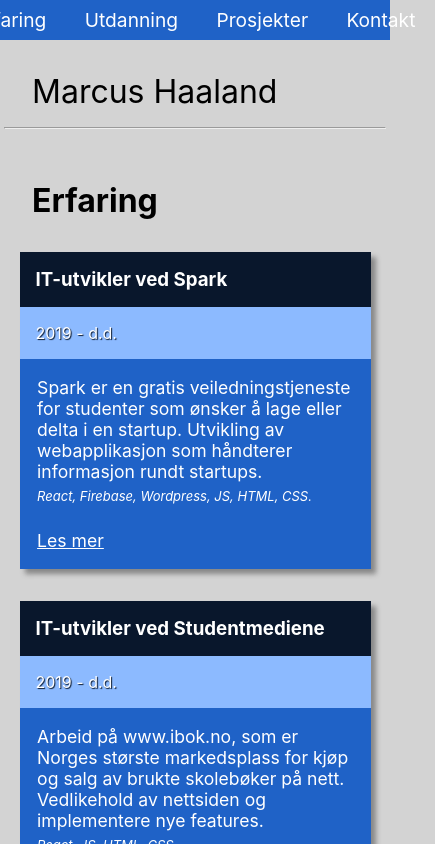
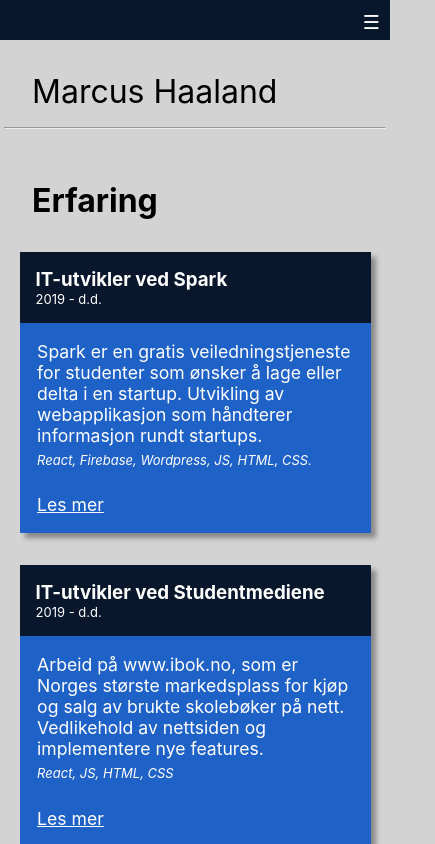
Before and after one commit to haalmarc/CV, a React (Create React App) app: page / in a window 390 px wide. Shown: the top 844 px of the page, 435 px wide, since content can reach past the window. Built offline with nearby package versions, Linux system fonts and the light colour scheme.

Commit message:
Add hamburgermenu

```diff
--- a/src/App.js
+++ b/src/App.js
@@ -74,14 +74,14 @@ function App() {
       </h1>
       <Infobox
         job="Ressurskilde for emner"
-        date=""
+        date="2020 vår"
         jobdesc="En webapplikasjon for deling av nyttige ressurser av emner. Benyttet React og bootstrap i frontend. Benyttet Firebase for database og autentisering. Alle kan legge til ressurser og emner, men bare innloggede kan slette dem."
         tech="React, Bootstrap, Firebase"
         link="https://s.ntnu.no/mineemner"
       />
       <Infobox
         job="Nettside for dansegruppe"
-        date=""
+        date="2019 høst"
         jobdesc="Skoleprosjekt i gruppe hvor jeg bidro i designavgjørelser og hadde hovedansvar for responsivitet og å minimere overlappende kode. Jeg var også bindeledd mellom veileder og gruppa, og fulgte opp oppgaver."
         tech="HTML, CSS, Javascript"
         link="https://s.ntnu.no/webtek17"
--- a/src/components/Footer/index.css
+++ b/src/components/Footer/index.css
@@ -1,7 +1,7 @@
 footer {
   width: 100%;
   height: 40px;
-  background-color: #1F62C7;
+  background-color: #09172c;
   color: white;
   display: flex;
   justify-content: center;
--- a/src/components/Header/index.css
+++ b/src/components/Header/index.css
@@ -1,18 +1,13 @@
 header {
   width: 100%;
-  height: 40px;
-  background-color: #1F62C7;
+  min-height: 40px;
+  background-color: #09172c;
   color: white;
   display: flex;
   justify-content: center;
   align-items: center;
   position: sticky;
   top: 0;
-}
-
-nav {
-  display: flex;
-  justify-content: center;
 }
 
 nav a {
@@ -62,3 +57,37 @@ nav a {
 }
 
 /* Nav:hover slutt */
+
+/* Hamburgermenu */
+
+/* Hide Hamburger */
+nav label, #hamburger {
+  display: none;
+  position: absolute;
+  right: 0;
+  top: 0;
+}
+
+/* [ON SMALL SCREENS] */
+@media screen and (max-width: 768px){
+  /* Show Hamburger */
+  nav label {
+    display: inline-block;
+    color: #fff;
+    font-size: 1.2em;
+    padding: 10px;
+  }
+
+  /* Break down menu items into vertical */
+  nav a {
+    display: block;
+  }
+
+  /* Toggle show/hide menu on checkbox click */
+  nav a {
+    display: none;
+  }
+  nav input:checked ~ a {
+    display: block;
+  }
+}
--- a/src/components/Header/index.js
+++ b/src/components/Header/index.js
@@ -6,6 +6,8 @@ class Header extends React.Component {
     return (
       <header>
         <nav>
+          <label for="hamburger">&#9776;</label>
+          <input type="checkbox" id="hamburger"/>
           <a href="#erfaring" className="navElement">Erfaring</a>
           <a href="#utdanning" className="navElement">Utdanning</a>
           <a href="#prosjekter" className="navElement">Prosjekter</a>
--- a/src/components/Infobox/index.css
+++ b/src/components/Infobox/index.css
@@ -28,10 +28,8 @@ a:hover {
 }
 
 .dateBox {
-  background-color: #8CBAFF;
+  font-size: small;
   color: white;
-  padding: 1em;
-  text-shadow: 1px 1px 1px #09172c;
 }
 
 .jobDesc {
--- a/src/components/Infobox/index.js
+++ b/src/components/Infobox/index.js
@@ -5,11 +5,11 @@ const Infobox = ({ job, date, jobdesc, tech, link }) => (
   <div className="infoBox">
     <div className="jobtitleBox">
       <h3>{job}</h3>
+      {date ? (
+      <p className="dateBox">
+      {date}
+    </p>) : ""}
     </div>
-    {date ? (
-      <div className="dateBox">
-      {date}
-    </div>) : ""}
     <div className="jobDesc">
       {jobdesc}
       <p className="tech">{tech}</p>
```
